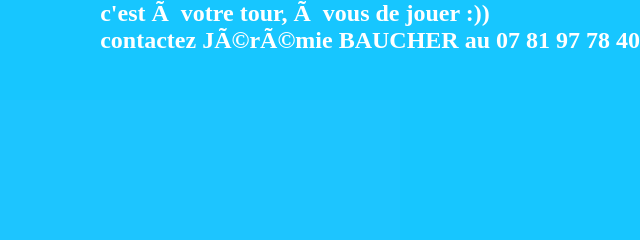
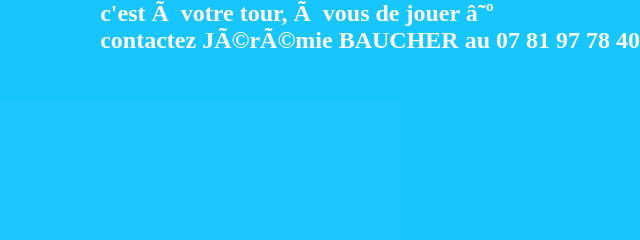
Before and after one commit to kinmonk/telephone, a plain HTML site: page index.html in a window 1280 px wide. Shown: the top 240 px of the page, 640-1280 px from the left. Drawn offline with Linux system fonts and the light colour scheme.

Commit message:
Update index.html

```diff
--- a/index.html
+++ b/index.html
@@ -16,7 +16,7 @@
 </HEAD>
 <BODY LANG="fr-FR" DIR="LTR">
 <IMG SRC="oui.gif" NAME="oui" ALIGN= BORDER=0 style="position: absolute; left:0; right:0; top:0; bottom:0; margin: auto;">
-<P style="position: fixed; right:0; top:0; margin: auto;"><font color="white" size="5pt" align="middle"><b>c'est à votre tour, à vous de jouer :))<BR>contactez Jérémie BAUCHER au 07 81 97 78 40</b>
+<P style="position: fixed; right:0; top:0; margin: auto;"><font color="white" size="5pt" align="middle"><b>c'est à votre tour, à vous de jouer ☺<BR>contactez Jérémie BAUCHER au 07 81 97 78 40</b>
 </P>
 <style>
 body {
```
